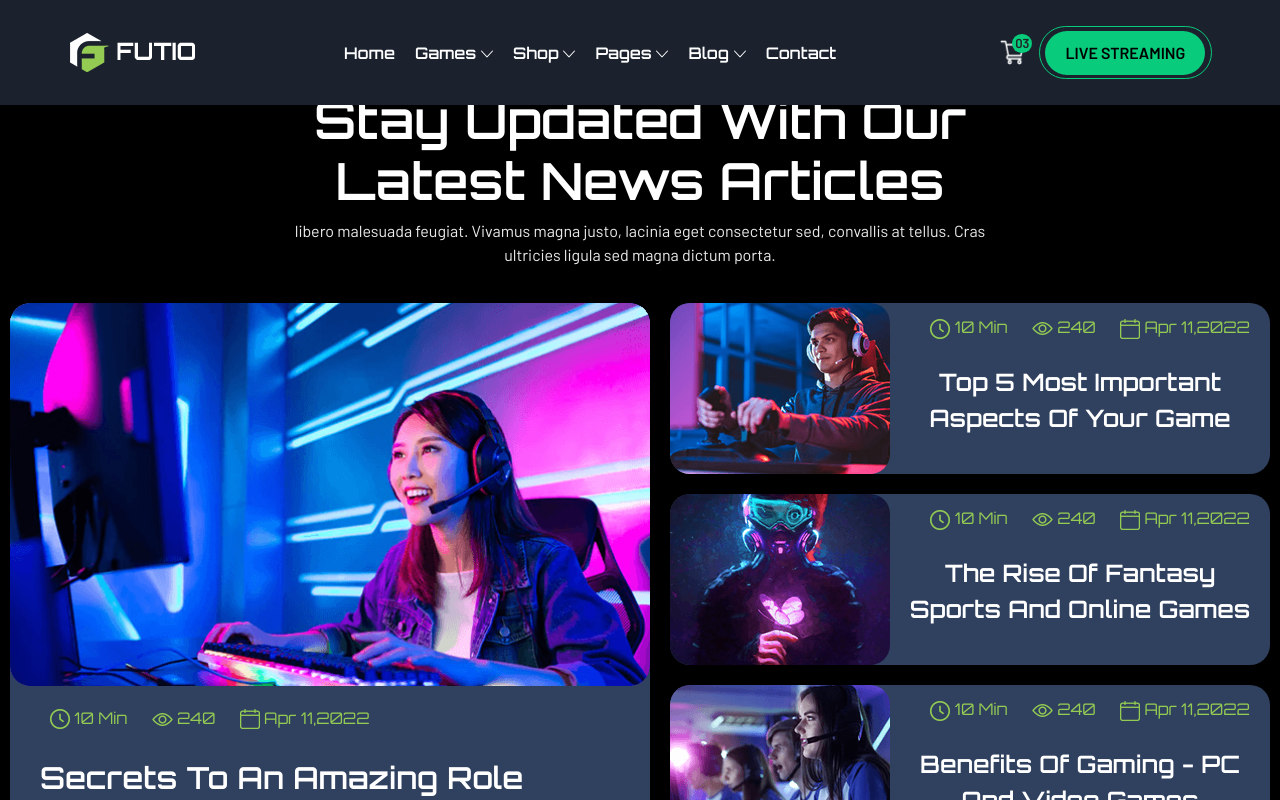
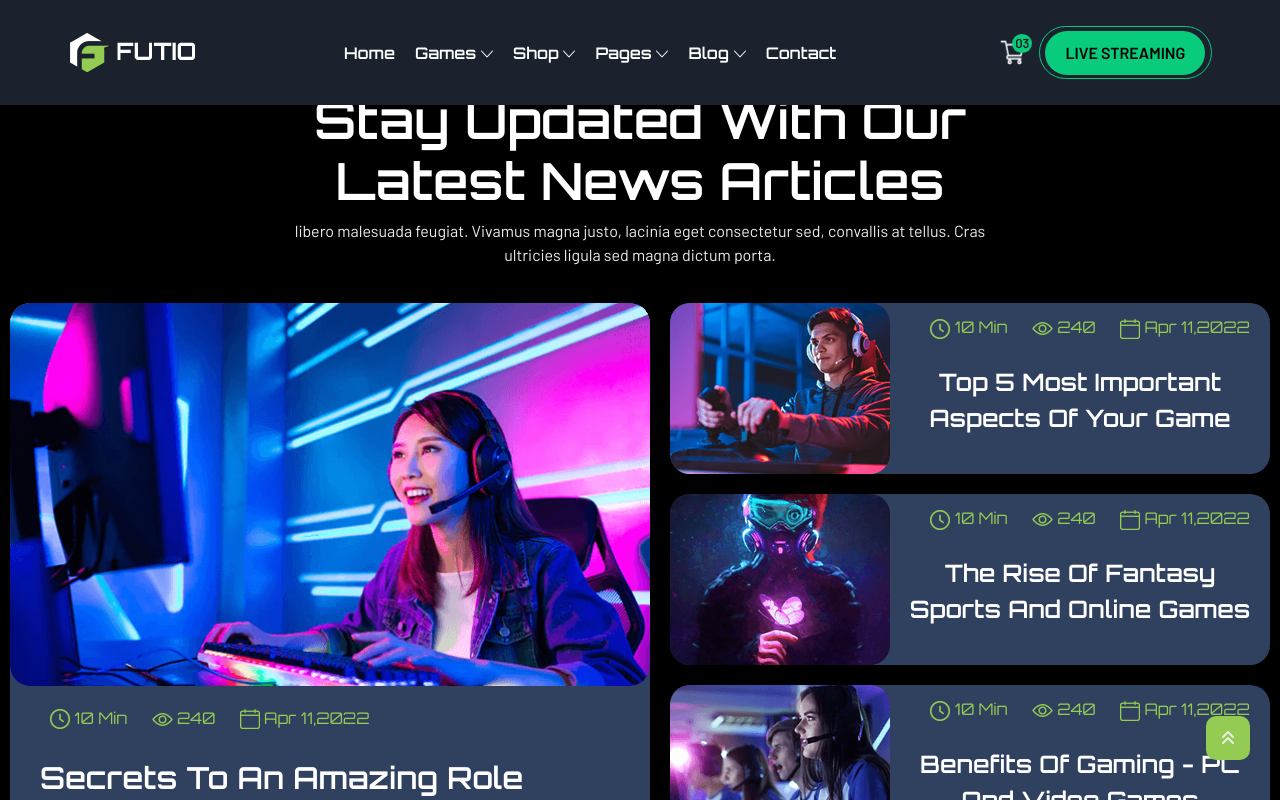
Before and after one commit to GiacomoArena/proj-html-vuejs, a Vue app: page / in a window 1280 px wide. Both pictures are taken after a click on the element "Top 5 Most Important Aspects Of Your Game". Shown: the part 5743-6543 px from the top of the page. Built offline with nearby package versions, Linux system fonts and the light colour scheme.

Commit message:
make scroll top button

```diff
--- a/src/App.vue
+++ b/src/App.vue
@@ -17,7 +17,8 @@ export default {
 data(){
       return{
         store,
-        loading:true
+        loading:true,
+        scrollOff:true
       }
     },
     methods:{
@@ -25,10 +26,23 @@ data(){
         setTimeout(() => {
           this.loading = false
         }, 2000);
-      }
+      },
+      scrollToTop() {
+      window.scrollTo({
+        top: 0,
+        behavior: "smooth"
+      });
+    },
+    scrolltrue(){
+      this.scrollOff = true
+    },
+    scrollfalse(){
+      this.scrollOff = false
+    },
     },
     created(){
       this.loadingPage()
+      this.scrolltrue()
     }
 }
 
@@ -43,20 +57,34 @@ data(){
   </section>
 
 
-  <section v-else>
+  <section v-else class="all-component">
+
     <Header />
 
-    <Jumbotron />
+    <Jumbotron
+    @scrolltrue="scrolltrue()"
+    />
 
-    <Main />
+    <Main
+    @scrollfalse="scrollfalse()"
+    />
 
     <Footer />
+
+    <button :class="{'scroll-off' : scrollOff === true}"
+    @click="scrollToTop()"
+    class="scroll-top"
+    >
+      <i class="fa-solid fa-angles-up"></i>
+    </button>
   </section>
 
 </template>
 
 <style lang="scss">
+@use './scss/partials/variables' as *;
 @import '../src/scss/Main.scss'  ;
+
 .preloader{
   display: flex;
   align-items: center;
@@ -64,5 +92,25 @@ data(){
   height: 100vh;
   background-color: #1B253B;
 }
-
+.all-component{
+  position: relative;
+  .scroll-off{
+    bottom: -100px !important;
+    opacity: 0 !important;
+  }
+  .scroll-top{
+    padding: 10px 15px;
+    border: none;
+    color: $my-white;
+    background-color: $my-lightgreen;
+    border-radius: 10px;
+    position: fixed;
+    right: 30px;
+    bottom: 40px;
+    z-index: 99999;
+    transition: all 1s;
+    opacity: 1
+    ;
+  }
+}
 </style>
--- a/src/components/Jumbotron.vue
+++ b/src/components/Jumbotron.vue
@@ -12,8 +12,8 @@
   </script>
 
 
-<template>
-  <section>
+<template >
+  <section  @mouseover="$emit('scrolltrue')">
     <img class="controller" src="../assets/game-controler.png">
     <div class="side-container">
       <span>Game With Live Stearming</span>
--- a/src/components/Main.vue
+++ b/src/components/Main.vue
@@ -27,7 +27,8 @@
   </script>
 
 
-<template>
+<template >
+  <section @mouseover="$emit('scrollfalse')">
 
     <Platform />
 
@@ -42,6 +43,7 @@
     <Discount />
 
     <LatestNews />
+  </section>
 
 </template>
 
--- a/src/components/partials/QuickFacts.vue
+++ b/src/components/partials/QuickFacts.vue
@@ -7,7 +7,7 @@
       return{
         fact:4,
         factsNumber:[],
-        target:[1651,58,714,67],
+        target:[1051,58,714,67],
       }
     },
     methods:{
@@ -27,7 +27,7 @@
               clearInterval(timer)
             }
 
-          }, 50);
+          }, 40);
           }
       }
     },
```
Lines whose indentation alone changed are shown as unchanged.
